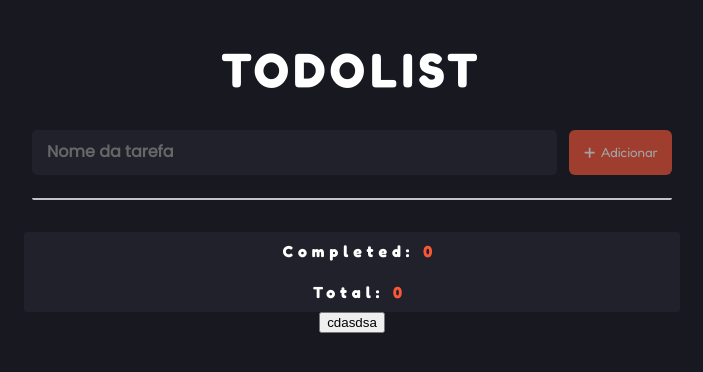
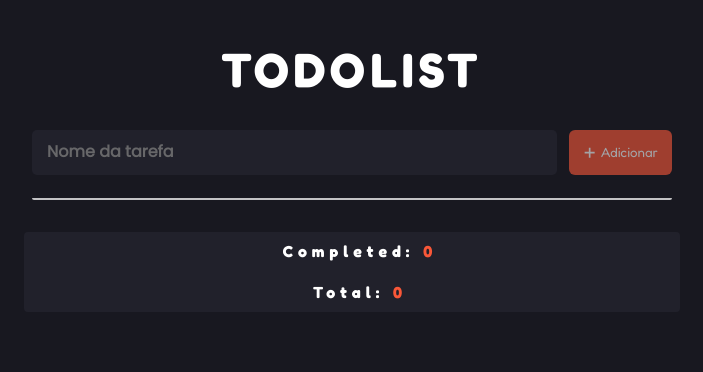
Before and after one commit to Cauabc/Todo-list, a React (Vite) app: page / in a window 1280 px wide. Shown: the top 372 px of the page, without its empty margins (288-991 px from the left). Built offline with nearby package versions, Linux system fonts and the light colour scheme.

Commit message:
More bug fixes

```diff
--- a/src/App.jsx
+++ b/src/App.jsx
@@ -62,7 +62,6 @@ function App() {
         <h1>Completed: <span>{completedTasks}</span></h1>
         <h1>Total: <span>{tasks.length}</span></h1>
       </S.UnderInformations>
-      <button onClick={() => console.log(completedTasks)}>cdasdsa</button>
     </S.Container>
   )
 }
```
